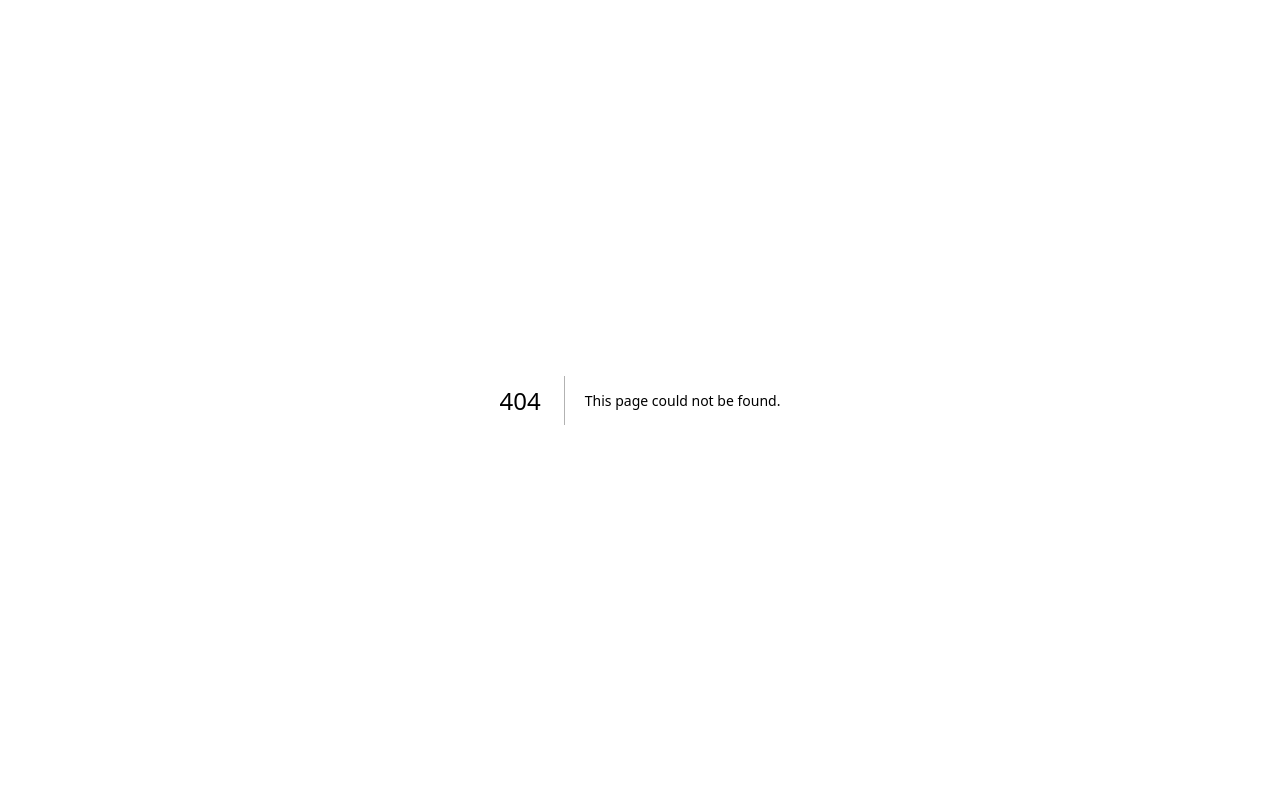
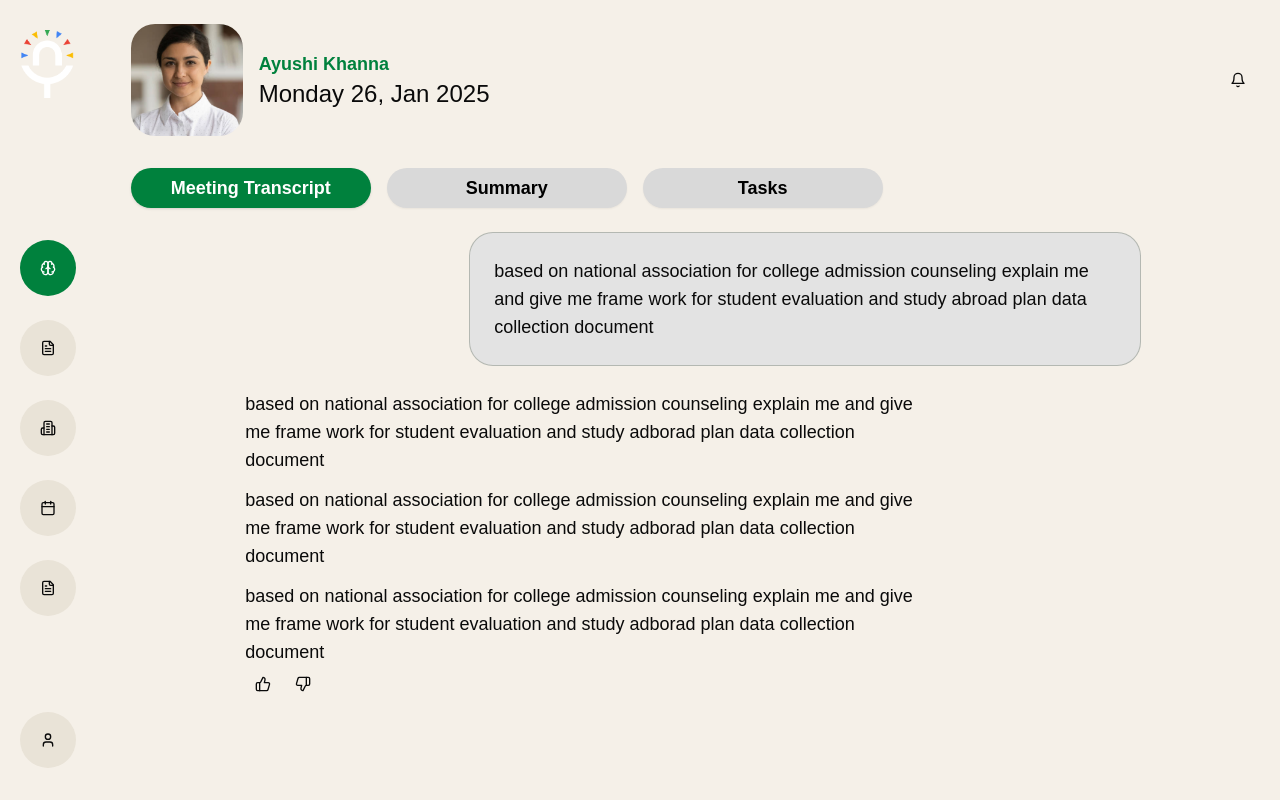
Before and after one commit to Aditya-A-G/clyra, a Next.js app: page /meeting in a window 1280 px wide. Before the commit this address had no page. Built offline with nearby package versions, Linux system fonts and the light colour scheme.

Commit message:
create meeting page

```diff
--- /dev/null
+++ b/src/app/meeting/page.tsx
@@ -0,0 +1,179 @@
+"use client";
+
+import { Sidebar } from "@/components/ui/dashboard/sidebar";
+import { Button } from "@/components/ui/button";
+import { Bell, ThumbsUp, ThumbsDown } from "lucide-react";
+import Image from "next/image";
+import counsellorImage from "../../../public/counsellor.png";
+import { useState } from "react";
+import { Checkbox } from "@/components/ui/checkbox";
+
+type Tab = "transcript" | "summary" | "tasks";
+
+export default function Meeting() {
+  const [activeTab, setActiveTab] = useState<Tab>("transcript");
+
+  const tabs = [
+    { id: "transcript", label: "Meeting Transcript" },
+    { id: "summary", label: "Summary" },
+    { id: "tasks", label: "Tasks" },
+  ];
+
+  const tasks = [
+    {
+      task: "Tutoring and additional help for Math",
+      category: "Academic support",
+    },
+    {
+      task: "Shadow Cardiologist - 2 weekends",
+      category: "Extra curricular",
+    },
+    {
+      task: "Participate in school chess competition",
+      category: "Hobby",
+    },
+    {
+      task: "Visit terminal illness centre study",
+      category: "Extra curricular",
+    },
+    {
+      task: "Participate in RedCross activity",
+      category: "Extra curricular",
+    },
+  ];
+
+  return (
+    <div className="min-h-screen bg-[#f5f0e8] grid grid-cols-12">
+      <div className="col-span-1">
+        <Sidebar />
+      </div>
+
+      <div className="col-span-11 flex-1 p-6">
+        <header className="flex justify-between items-center mb-8">
+          <div className="flex items-center gap-4">
+            <div className="w-28 h-28 relative rounded-3xl overflow-hidden">
+              <Image
+                src={counsellorImage}
+                alt="Ayushi Khanna"
+                layout="fill"
+                objectFit="cover"
+                quality={100}
+              />
+            </div>
+            <div>
+              <h2 className="text-[#00813d] text-lg font-semibold">
+                Ayushi Khanna
+              </h2>
+              <p className="text-2xl font-medium">Monday 26, Jan 2025</p>
+            </div>
+          </div>
+          <Button variant="ghost" size="icon" className="rounded-full">
+            <Bell className="h-5 w-5" />
+          </Button>
+        </header>
+
+        <div>
+          <div className="flex gap-4 mb-6">
+            {tabs.map((tab) => (
+              <Button
+                key={tab.id}
+                onClick={() => setActiveTab(tab.id as Tab)}
+                variant={activeTab === tab.id ? "default" : "secondary"}
+                size="lg"
+                className={`rounded-full text-accent text-lg font-semibold w-60 ${
+                  activeTab === tab.id
+                    ? "bg-[#00813d] hover:bg-[#00813d]/90 text-white"
+                    : "bg-[#D9D9D9] hover:bg-[#D9D9D9]/90 text-black"
+                }`}
+              >
+                {tab.label}
+              </Button>
+            ))}
+          </div>
+
+          {activeTab === "transcript" && (
+            <div className="max-w-4xl mx-auto space-y-6">
+              <div className="bg-[#E3E3E3FC] rounded-[24px] text-lg p-6 ml-auto max-w-[75%] border border-[#B4B8B2FC]">
+                based on national association for college admission counseling
+                explain me and give me frame work for student evaluation and
+                study abroad plan data collection document
+              </div>
+
+              <div>
+                <div className="max-w-[75%] text-lg">
+                  <p className="mb-3">
+                    based on national association for college admission
+                    counseling explain me and give me frame work for student
+                    evaluation and study adborad plan data collection document
+                  </p>{" "}
+                  <p className="mb-3">
+                    based on national association for college admission
+                    counseling explain me and give me frame work for student
+                    evaluation and study adborad plan data collection document
+                  </p>{" "}
+                  <p>
+                    based on national association for college admission
+                    counseling explain me and give me frame work for student
+                    evaluation and study adborad plan data collection document
+                  </p>
+                </div>
+
+                <div className="flex gap-1">
+                  <Button variant="ghost" size="icon">
+                    <ThumbsUp className="h-4 w-4" />
+                  </Button>
+                  <Button variant="ghost" size="icon">
+                    <ThumbsDown className="h-4 w-4" />
+                  </Button>
+                </div>
+              </div>
+            </div>
+          )}
+          {activeTab === "tasks" && (
+            <div className="mt-20 bg-white rounded-[32px] p-8 w-[90%]  mx-auto">
+              <h2 className="text-2xl font-semibold mb-6 pb-4 border-b">
+                Discussed
+              </h2>
+              <div className="space-y-6">
+                {tasks.map((item, index) => (
+                  <div
+                    key={index}
+                    className="grid grid-cols-12 gap-4 pb-4 border-b last:border-b-0"
+                  >
+                    <div className="flex items-center gap-4 col-span-6 ">
+                      <Checkbox className="rounded-full" />
+                      <div>
+                        <p className="font-medium">{item.task}</p>
+                      </div>
+                    </div>
+                    <div className="grid grid-cols-12 gap-8 col-span-6 ">
+                      <div className="col-span-8 flex items-center">
+                        <span className="text-gray-600">{item.category}</span>
+                      </div>
+                      <div className="flex gap-2 col-span-4 justify-end items-center">
+                        <Button
+                          variant="ghost"
+                          size="icon"
+                          className="hover:bg-transparent"
+                        >
+                          <ThumbsUp className="h-5 w-5" />
+                        </Button>
+                        <Button
+                          variant="ghost"
+                          size="icon"
+                          className="hover:bg-transparent"
+                        >
+                          <ThumbsDown className="h-5 w-5" />
+                        </Button>
+                      </div>
+                    </div>
+                  </div>
+                ))}
+              </div>
+            </div>
+          )}
+        </div>
+      </div>
+    </div>
+  );
+}
```
